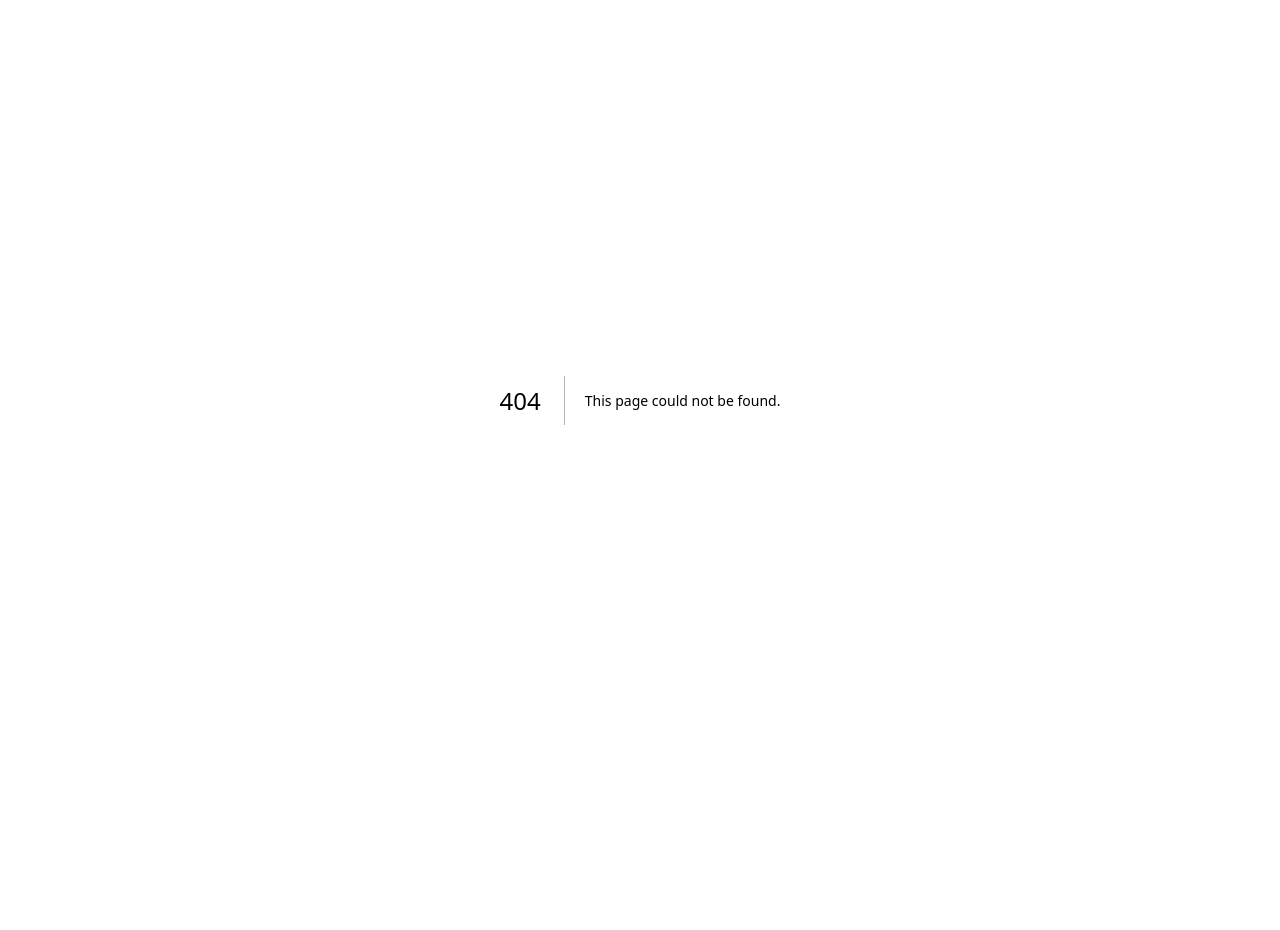
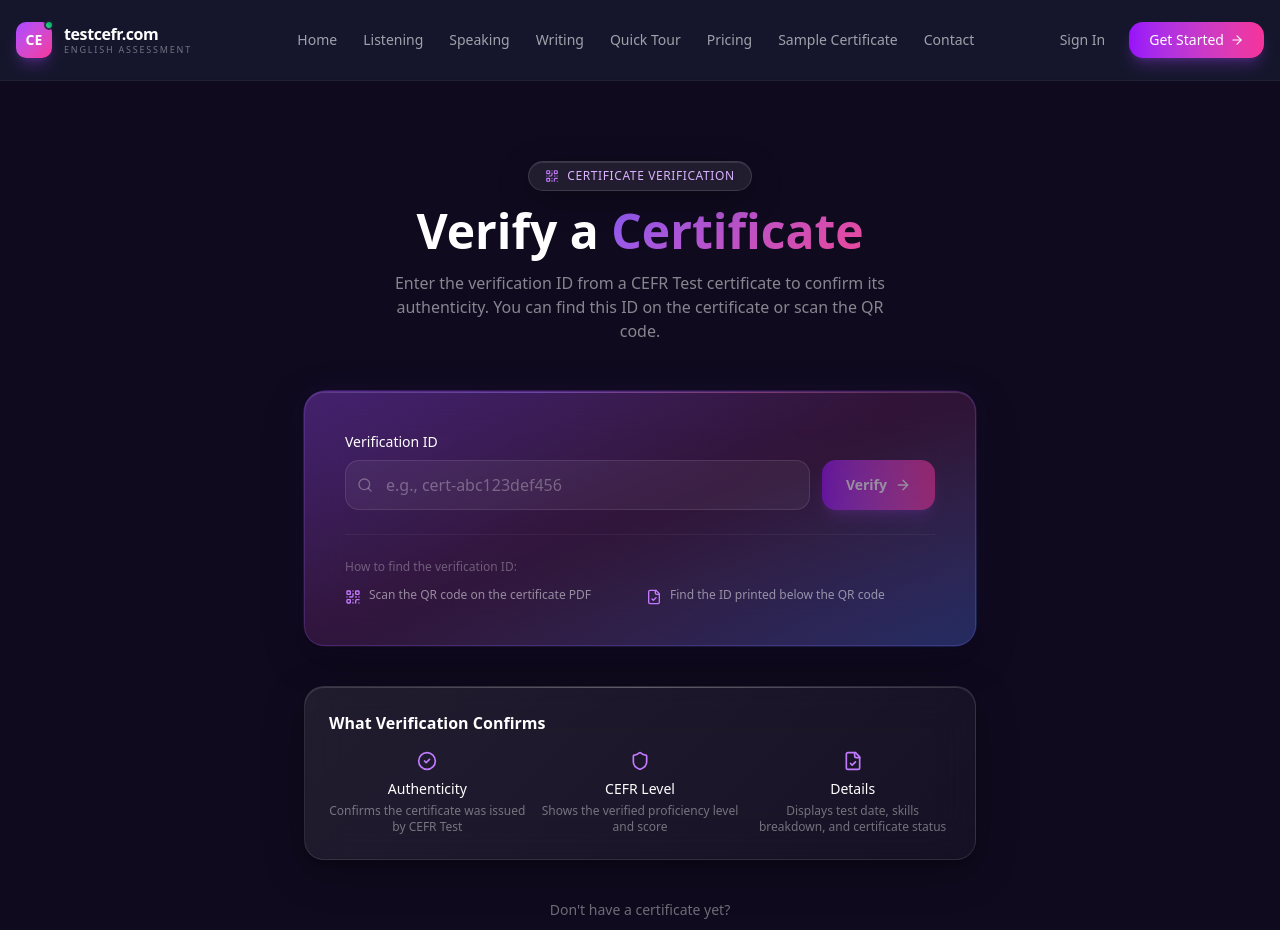
Before and after one commit to Samjo4500/Language-Testing, a Next.js app: page /verify in a window 1280 px wide. Before the commit this address had no page. Shown: the top 930 px of the page. Before the commit the page ends 800 px from the top, so only its background shows below. Built offline with nearby package versions, Linux system fonts and the light colour scheme.

Commit message:
Add /verify page for certificate verification form, keep existing /test page with full assessment functionality

```diff
--- /dev/null
+++ b/src/app/verify/page.tsx
@@ -0,0 +1,120 @@
+'use client';
+
+import Link from 'next/link';
+import { Navbar } from '@/components/navbar';
+import {
+  QrCode, Search, ArrowRight, Shield, CheckCircle2, FileCheck
+} from 'lucide-react';
+import { useState } from 'react';
+import { useRouter } from 'next/navigation';
+
+export default function VerifyCertificatePage() {
+  const [verificationId, setVerificationId] = useState('');
+  const router = useRouter();
+
+  const handleVerify = (e: React.FormEvent) => {
+    e.preventDefault();
+    if (verificationId.trim()) {
+      router.push(`/verify/${verificationId.trim()}`);
+    }
+  };
+
+  return (
+    <div className="min-h-screen flex flex-col bg-[#0F0A1E]">
+      <Navbar />
+
+      <div className="flex-1 py-20 px-4">
+        <div className="container mx-auto max-w-2xl">
+          <div className="text-center mb-12">
+            <div className="inline-flex items-center gap-2 rounded-full glass px-4 py-1.5 mb-4">
+              <QrCode className="h-3.5 w-3.5 text-purple-400" />
+              <span className="text-xs text-purple-300 font-medium uppercase tracking-wider">Certificate Verification</span>
+            </div>
+            <h1 className="text-3xl md:text-5xl font-bold text-white">
+              Verify a <span className="gradient-text-static">Certificate</span>
+            </h1>
+            <p className="mt-4 text-white/50 max-w-lg mx-auto text-base">
+              Enter the verification ID from a CEFR Test certificate to confirm its authenticity. You can find this ID on the certificate or scan the QR code.
+            </p>
+          </div>
+
+          {/* Verification form */}
+          <div className="relative mb-10">
+            <div className="absolute -inset-[1px] rounded-3xl bg-gradient-to-br from-purple-500/30 via-pink-500/10 to-blue-500/30" />
+            <div className="relative glass-card-neon p-8 md:p-10">
+              <form onSubmit={handleVerify}>
+                <label htmlFor="verificationId" className="block text-sm font-medium text-white mb-2">
+                  Verification ID
+                </label>
+                <div className="flex gap-3">
+                  <div className="relative flex-1">
+                    <Search className="absolute left-3 top-1/2 -translate-y-1/2 h-4 w-4 text-white/30" />
+                    <input
+                      id="verificationId"
+                      type="text"
+                      value={verificationId}
+                      onChange={(e) => setVerificationId(e.target.value)}
+                      placeholder="e.g., cert-abc123def456"
+                      className="w-full pl-10 pr-4 py-3 rounded-xl bg-white/5 border border-white/10 text-white placeholder:text-white/30 focus:outline-none focus:border-purple-500/50 focus:ring-2 focus:ring-purple-500/20 transition-all"
+                    />
+                  </div>
+                  <button
+                    type="submit"
+                    disabled={!verificationId.trim()}
+                    className="group flex items-center gap-2 rounded-xl px-6 py-3 bg-gradient-to-r from-purple-600 to-pink-500 hover:from-purple-500 hover:to-pink-400 text-white font-semibold text-sm transition-all duration-300 shadow-lg shadow-purple-500/25 disabled:opacity-50 disabled:cursor-not-allowed cursor-pointer"
+                  >
+                    Verify
+                    <ArrowRight className="h-4 w-4 transition-transform group-hover:translate-x-1" />
+                  </button>
+                </div>
+              </form>
+
+              <div className="mt-6 pt-6 border-t border-white/5">
+                <p className="text-xs text-white/30 mb-3">How to find the verification ID:</p>
+                <div className="grid sm:grid-cols-2 gap-3">
+                  <div className="flex items-start gap-2">
+                    <QrCode className="h-4 w-4 text-purple-400 shrink-0 mt-0.5" />
+                    <span className="text-xs text-white/50">Scan the QR code on the certificate PDF</span>
+                  </div>
+                  <div className="flex items-start gap-2">
+                    <FileCheck className="h-4 w-4 text-purple-400 shrink-0 mt-0.5" />
+                    <span className="text-xs text-white/50">Find the ID printed below the QR code</span>
+                  </div>
+                </div>
+              </div>
+            </div>
+          </div>
+
+          {/* What verification shows */}
+          <div className="glass-card p-6 mb-10">
+            <h3 className="text-base font-semibold text-white mb-4">What Verification Confirms</h3>
+            <div className="grid sm:grid-cols-3 gap-4">
+              {[
+                { icon: <CheckCircle2 className="h-5 w-5" />, title: 'Authenticity', desc: 'Confirms the certificate was issued by CEFR Test' },
+                { icon: <Shield className="h-5 w-5" />, title: 'CEFR Level', desc: 'Shows the verified proficiency level and score' },
+                { icon: <FileCheck className="h-5 w-5" />, title: 'Details', desc: 'Displays test date, skills breakdown, and certificate status' },
+              ].map((item) => (
+                <div key={item.title} className="text-center">
+                  <div className="flex justify-center mb-2 text-purple-400">{item.icon}</div>
+                  <h4 className="text-sm font-medium text-white">{item.title}</h4>
+                  <p className="text-xs text-white/40 mt-1">{item.desc}</p>
+                </div>
+              ))}
+            </div>
+          </div>
+
+          {/* CTA */}
+          <div className="text-center">
+            <p className="text-sm text-white/40 mb-3">Don&apos;t have a certificate yet?</p>
+            <Link href="/register">
+              <button className="group flex items-center gap-2 mx-auto rounded-xl px-6 py-2.5 bg-gradient-to-r from-purple-600 to-pink-500 hover:from-purple-500 hover:to-pink-400 text-white font-semibold text-sm transition-all duration-300 shadow-lg shadow-purple-500/25 cursor-pointer">
+                Take Your Free Assessment
+                <ArrowRight className="h-4 w-4 transition-transform group-hover:translate-x-1" />
+              </button>
+            </Link>
+          </div>
+        </div>
+      </div>
+    </div>
+  );
+}
```
Also changed, not shown: 1 other file (tests, documents, lock files or other folders).
